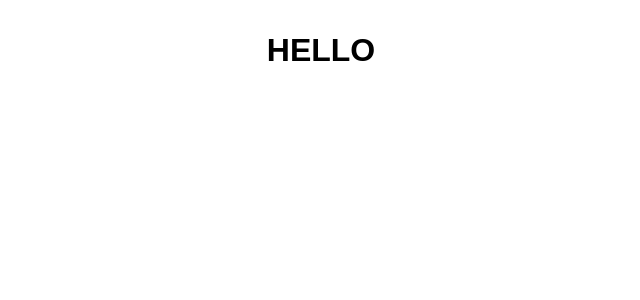
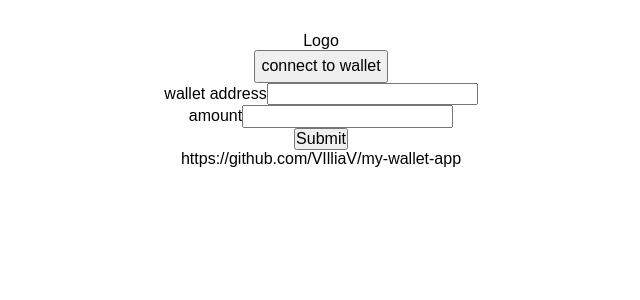
Before and after one commit to VIlliaV/my-wallet-app, a React (Vite) app: page / in a window 1280 px wide. Shown: the top 300 px of the page, without its empty margins (319-959 px from the left). Built offline with nearby package versions, Linux system fonts and the light colour scheme.

Commit message:
add structure

```diff
--- a/package.json
+++ b/package.json
@@ -11,7 +11,8 @@
   },
   "dependencies": {
     "react": "^18.2.0",
-    "react-dom": "^18.2.0"
+    "react-dom": "^18.2.0",
+    "styled-components": "^6.0.5"
   },
   "devDependencies": {
     "@types/react": "^18.2.15",
--- a/src/App.jsx
+++ b/src/App.jsx
@@ -1,14 +1,16 @@
-import { useState } from 'react';
-import reactLogo from './assets/react.svg';
-import viteLogo from '/vite.svg';
 import './App.css';
+import Footer from './components/Footer/Footer';
+import Header from './components/Header/Header';
+import MainPage from './pages/MainPage/MainPage';
 
 function App() {
-  const [count, setCount] = useState(0);
-
   return (
     <>
-      <h1>HELLO</h1>
+      <Header />
+      <main>
+        <MainPage />
+      </main>
+      <Footer />
     </>
   );
 }
--- /dev/null
+++ b/src/components/ButtonConnect/ButtonConnect.jsx
@@ -0,0 +1,11 @@
+import Button from './ButtonConnect.styled';
+
+const ButtonConnect = () => {
+  const handleConnect = e => {
+    console.log(e);
+  };
+
+  return <Button onClick={handleConnect}>connect to wallet</Button>;
+};
+
+export default ButtonConnect;
--- /dev/null
+++ b/src/components/ButtonConnect/ButtonConnect.styled.js
@@ -0,0 +1,7 @@
+import styled from 'styled-components';
+
+const Button = styled.button`
+  padding: 5px;
+`;
+
+export default Button;
--- /dev/null
+++ b/src/components/Footer/Footer.jsx
@@ -0,0 +1,9 @@
+const Footer = () => {
+  return (
+    <footer>
+      <a href="https://github.com/VIlliaV/my-wallet-app">https://github.com/VIlliaV/my-wallet-app </a>
+    </footer>
+  );
+};
+
+export default Footer;
--- /dev/null
+++ b/src/components/Header/Header.jsx
@@ -0,0 +1,13 @@
+import ButtonConnect from '../ButtonConnect/ButtonConnect';
+import { Logo } from '../Logo/Logo';
+
+const Header = () => {
+  return (
+    <header>
+      <Logo />
+      <ButtonConnect />
+    </header>
+  );
+};
+
+export default Header;
--- /dev/null
+++ b/src/components/Logo/Logo.jsx
@@ -0,0 +1,3 @@
+export const Logo = () => {
+  return <div>Logo</div>;
+};
--- /dev/null
+++ b/src/pages/MainPage/MainPage.jsx
@@ -0,0 +1,38 @@
+import { useState } from 'react';
+
+const MainPage = () => {
+  const [address, setAddress] = useState('');
+  const [amount, setAmount] = useState('');
+
+  const handleInputChange = event => {
+    const { name, value } = event.target;
+    if (name === 'address') {
+      setAddress(value);
+    } else if (name === 'amount') {
+      setAmount(value);
+    }
+  };
+
+  const handleSubmit = event => {
+    event.preventDefault();
+    console.log('Input 1 value:', address);
+    console.log('Input 2 value:', amount);
+  };
+  return (
+    <form onSubmit={handleSubmit}>
+      <label>
+        wallet address
+        <input type="text" name="address" value={address} onChange={handleInputChange} />
+      </label>
+      <br />
+      <label>
+        amount
+        <input type="text" name="amount" value={amount} onChange={handleInputChange} />
+      </label>
+      <br />
+      <button type="submit">Submit</button>
+    </form>
+  );
+};
+
+export default MainPage;
```
Also changed, not shown: src/components/Footer/Footer.styled.js (added), src/components/Header/Header.styled.js (added), src/components/Logo/Logo.styled.jsx (added), src/pages/MainPage/MainPage.styled.js (added), 1 other file (tests, documents, lock files or other folders).
